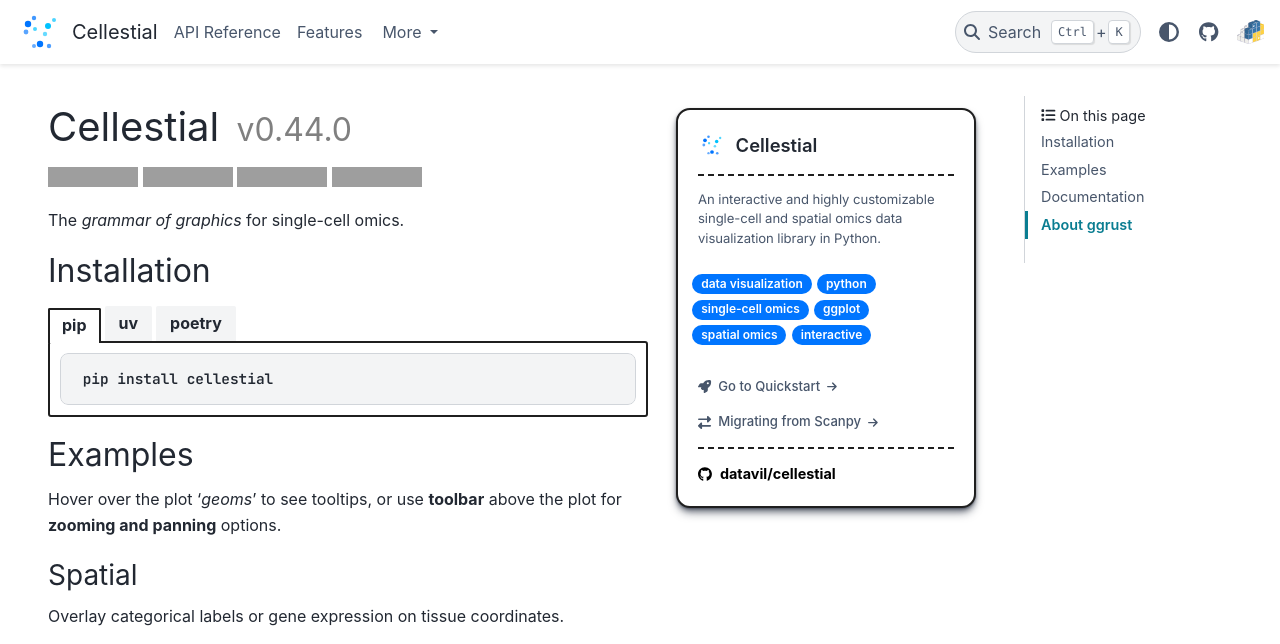
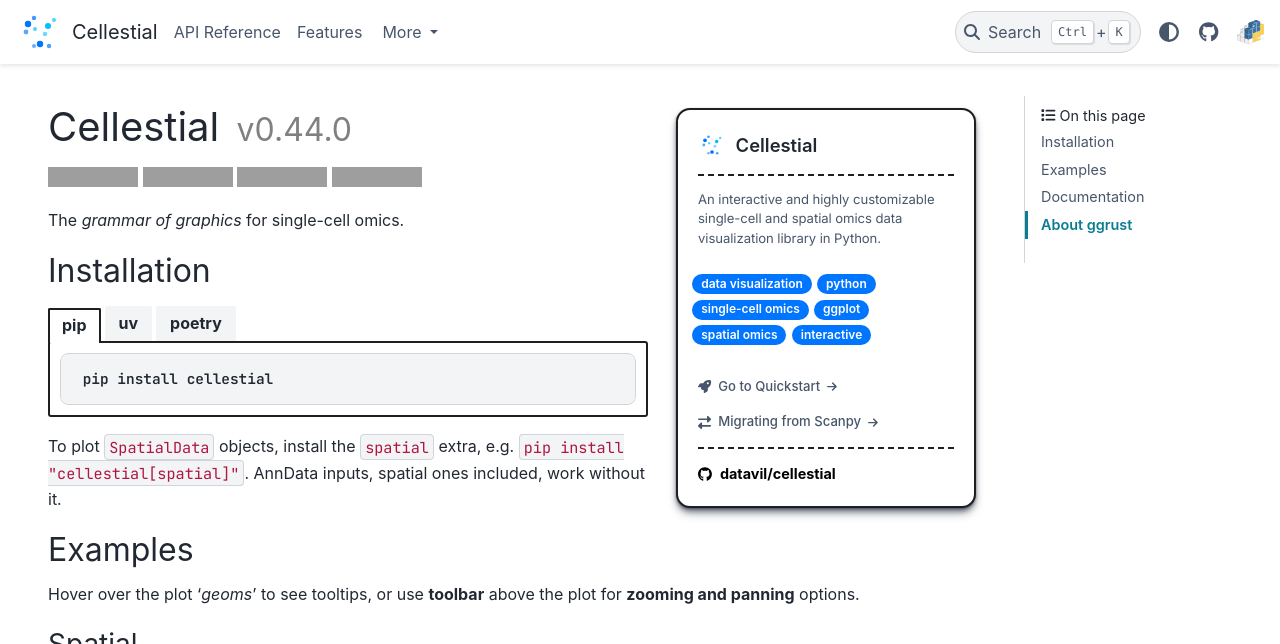
Before and after one commit to datavil/cellestial-docs, a Sphinx documentation site: the page built from sphinx/index.rst, in a window 1280 px wide and 900 px high, cut to the strip 0-644 px from the top of the window. Built offline with Sphinx 7.4.7 and the PyData theme 0.15.4, drawn with Linux system fonts in a browser that asks for light colours; grey boxes are pictures that could not be loaded.

Commit message:
Document the spatial extra and new id-column parameter names
Co-Authored-By: Claude Opus 5.5 <noreply@anthropic.com>

```diff
--- a/sphinx/index.rst
+++ b/sphinx/index.rst
@@ -66,6 +66,10 @@ Installation
       .. code-block:: bash
 
          poetry add cellestial
+
+To plot ``SpatialData`` objects, install the ``spatial`` extra, e.g.
+``pip install "cellestial[spatial]"``. AnnData inputs, spatial ones included,
+work without it.
 
 
 
--- a/sphinx/quickstart.rst
+++ b/sphinx/quickstart.rst
@@ -29,6 +29,10 @@ Installation
       .. code-block:: bash
 
          poetry add cellestial
+
+To plot ``SpatialData`` objects, install the ``spatial`` extra, e.g.
+``pip install "cellestial[spatial]"``. AnnData inputs, spatial ones included,
+work without it.
 
 
 Load Example Data
```
Also changed, not shown: MEMORY.md (+2 -2 lines).
